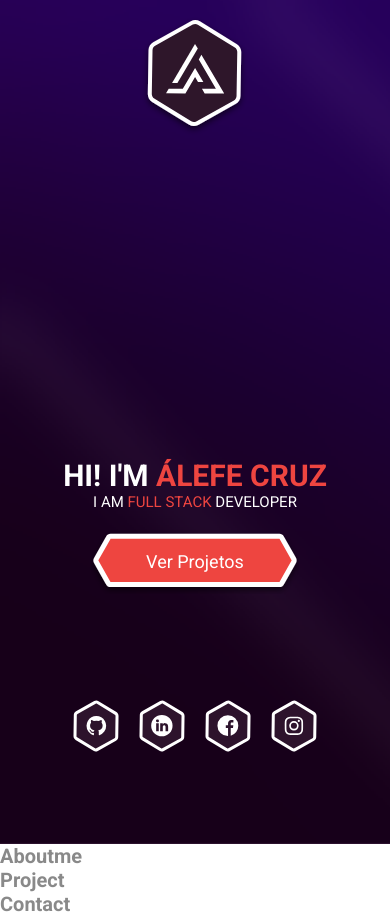
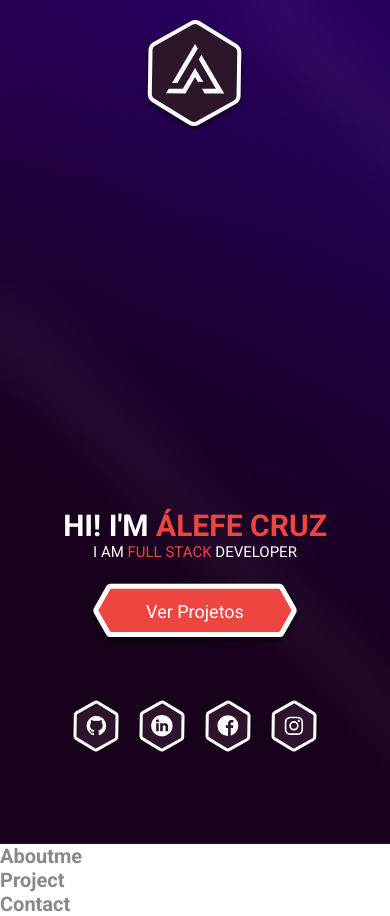
Before and after one commit to alefecrz/port, a React (Create React App) app: page / in a window 390 px wide. Built offline with nearby package versions, Linux system fonts and the light colour scheme.

Commit message:
ajuste grid

```diff
--- a/src/components/Home/style.css
+++ b/src/components/Home/style.css
@@ -8,7 +8,7 @@
     display: grid;
     grid-template-rows: 4fr;
     grid-gap: 0px;
-    min-height: 628px;
+    /* min-height: 628px; */
 }
 
 
--- a/src/global.css
+++ b/src/global.css
@@ -119,7 +119,7 @@ form textarea {
   }
 
   .icons-conteiner{
-    margin-top: 10rem !important;
+    margin-top: 5rem !important;
   }
 
 }
```
